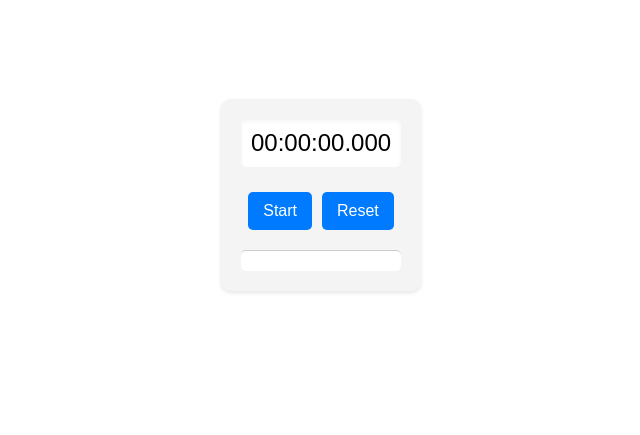
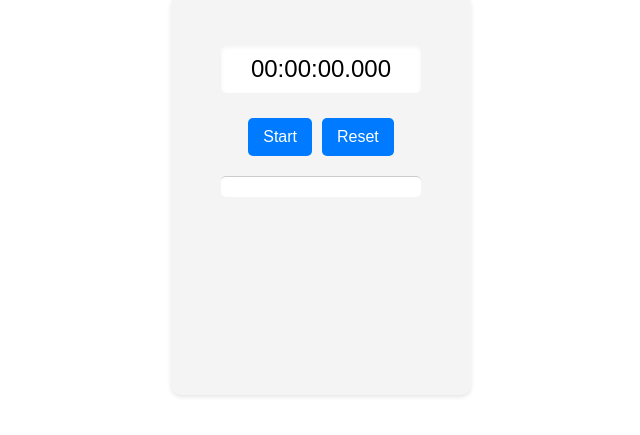
Before and after one commit to Shopify/eng-intern-assessment-react, a React app: page / in a window 1280 px wide. Shown: the part 205-640 px from the top of the page, without its empty margins (319-959 px from the left). Built offline with nearby package versions, Linux system fonts and the light colour scheme.

Commit message:
Changed some css

```diff
--- a/src/StopWatch.tsx
+++ b/src/StopWatch.tsx
@@ -30,7 +30,7 @@ export default function StopWatch() {
                         key={index}
                         className={`${lap.elapsedTime === slowestLap ? 'slowest-lap' : ''} ${lap.elapsedTime === fastestLap ? 'fastest-lap' : ''}`}
                     >
-                        {formatTime(lap.elapsedTime)}
+                        Lap {index + 1} {formatTime(lap.elapsedTime)}
                     </div>
                 ))}
             </div>
--- a/styles/StopWatch.css
+++ b/styles/StopWatch.css
@@ -1,12 +1,13 @@
 .stopwatch {
     font-family: 'Arial', sans-serif;
     text-align: center;
-    padding: 20px;
+    padding: 50px;
     background-color: #f4f4f4;
     border-radius: 10px;
     box-shadow: 0 2px 4px rgba(0, 0, 0, 0.1);
     margin: 20px auto;
-    width: 200px;
+    width: 400px;
+    height: 400px;
     max-width: 300px;
 }
 
@@ -22,7 +23,7 @@
 .lap-times {
     overflow-y: auto;
     border-top: 1px solid #ccc;
-    max-height: 150px;
+    max-height: 200px;
     padding: 10px;
     text-align: center;
     margin-top: 15px;
```
Also changed, not shown: 1 other file (tests, documents, lock files or other folders).
